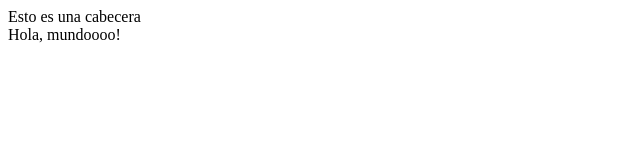
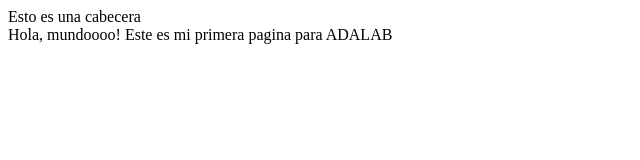
Before and after one commit to PatriPatuco/Ejercicios-Adalab, a plain HTML site: page Modulo01-L01-E01/index.html in a window 1280 px wide. Shown: the whole page, without its empty margins (0-640 px from the left). Drawn offline with Linux system fonts and the light colour scheme.

Commit message:
Added a new line to my index

```diff
--- a/Modulo01-L01-E01/index.html
+++ b/Modulo01-L01-E01/index.html
@@ -8,6 +8,6 @@
 </head>
 <body>
     <header>Esto es una cabecera</header>
-    Hola, mundoooo!
+    Hola, mundoooo! Este es mi primera pagina para ADALAB
 </body>
 </html>
```
